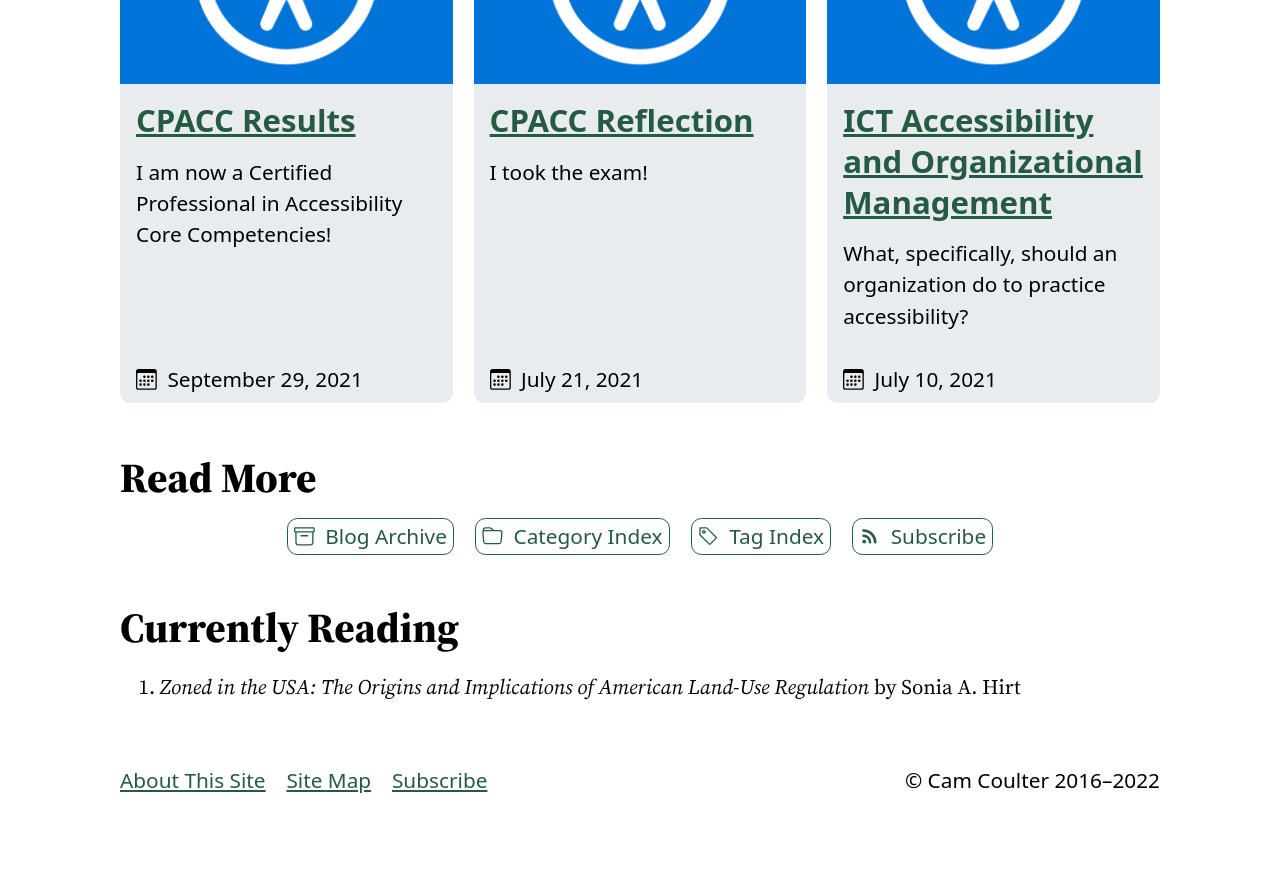
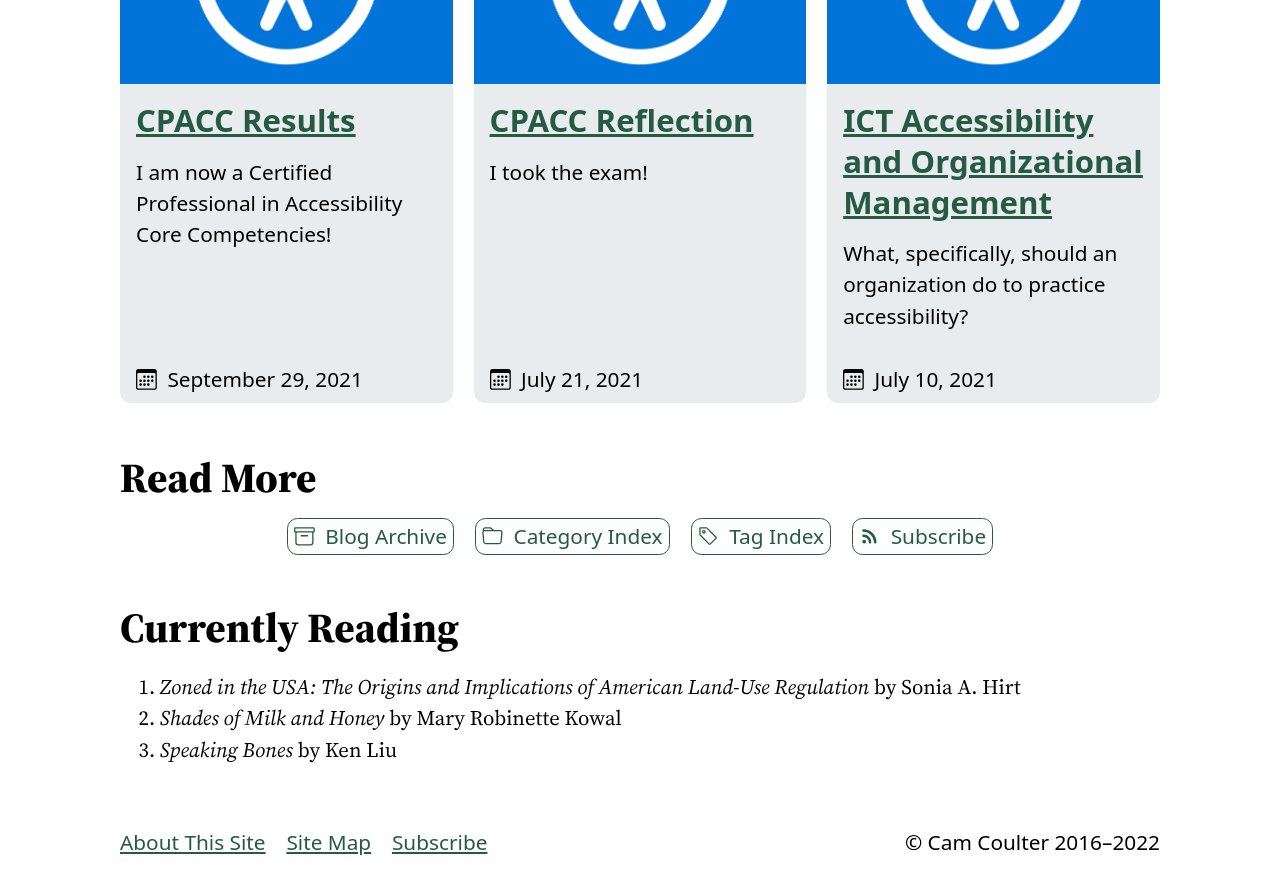
Before and after one commit to cncoulter/camcoulter.com, a Jekyll site: the page built from index.html, in a window 1280 px wide and 900 px high, scrolled down 1486 px. Shown: the top 894 px of the window. Built offline with Jekyll 4.4.1, drawn with Linux system fonts in a browser that asks for light colours; some web fonts are replaced; before the commit the page ends 2324 px from its top, so only the background shows below that.

Commit message:
Update currently reading

```diff
--- a/index.html
+++ b/index.html
@@ -54,6 +54,8 @@ sitemap:
 		<h2>Currently Reading</h2>
 		<ol>
 			<li><cite>Zoned in the USA: The Origins and Implications of American Land-Use Regulation</cite> by Sonia A. Hirt</li>
+			<li><cite>Shades of Milk and Honey</cite> by Mary Robinette Kowal</li>
+			<li><cite>Speaking Bones</cite> by Ken Liu</li>
 		</ol>
 	</section>
 
```
